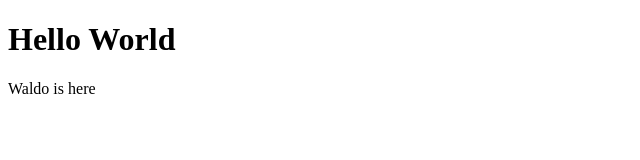
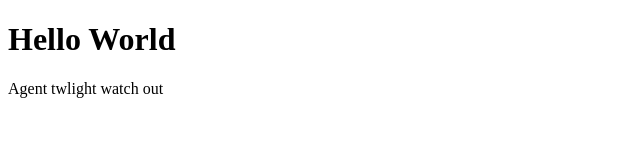
Before and after one commit to shatteredfigure/shatteredfigure.github.io, a plain HTML site: page index.html in a window 1280 px wide. Shown: the full height of the page, 0-640 px from the left. Drawn offline with Linux system fonts and the light colour scheme.

Commit message:
Update index.html

```diff
--- a/index.html
+++ b/index.html
@@ -2,6 +2,6 @@
 <html>
 <body>
 <h1>Hello World</h1>
-<p>Waldo is here</p>
+<p>Agent twlight watch out </p>
 </body>
 </html>
```
